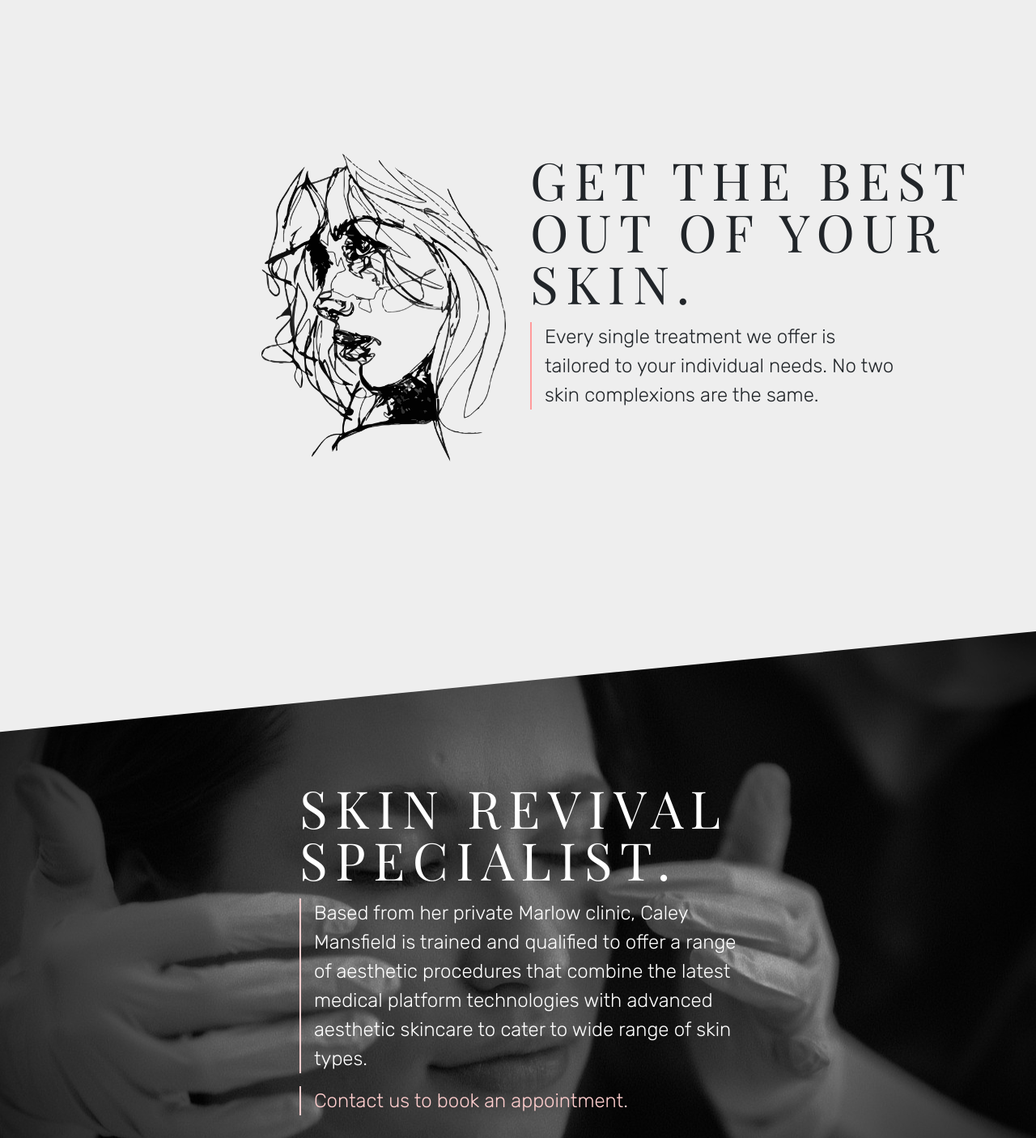
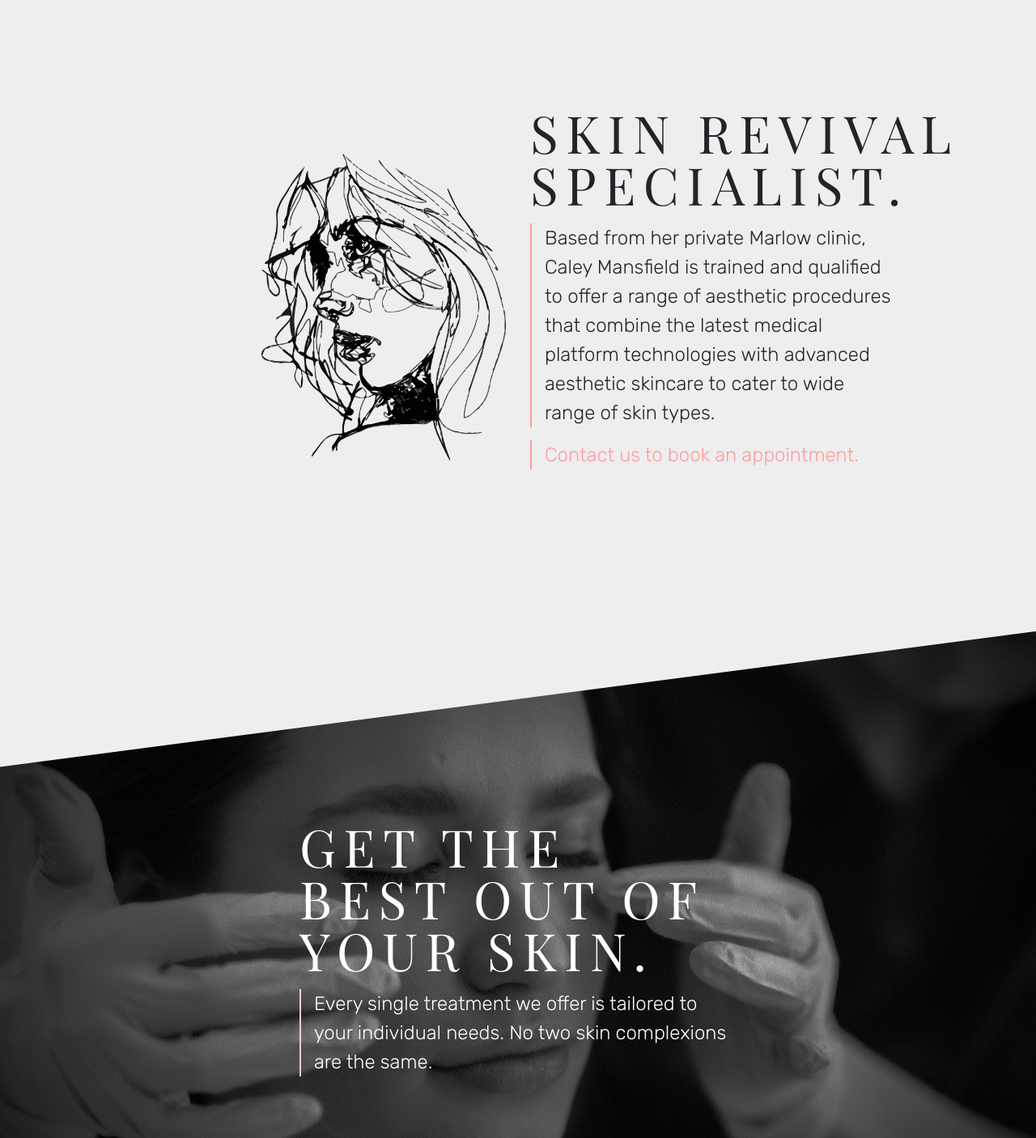
Before and after one commit to Lucamilne/caleymansfieldskincare, a React (Create React App) app: page / in a window 1280 px wide. Shown: the part 660-2066 px from the top of the page at 81% size. Built offline with nearby package versions, Linux system fonts and the light colour scheme; a web font is replaced by a local one.

Commit message:
swapped text around in showcase and introduction components

```diff
--- a/src/Introduction.js
+++ b/src/Introduction.js
@@ -17,8 +17,9 @@ const Introduction = () => {
                     </Col>
                     <Col lg className="column mb-5">
                         <div className="paragraph">
-                            <h1 className="mb-3">Get the best out of your skin.</h1>
-                            <p className="pl-3 mb-3">Every single treatment we offer is tailored to your individual needs. No two skin complexions are the same.</p>
+                            <h1 className="mb-3">Skin Revival Specialist.</h1>
+                            <p className="pl-3 mb-3">Based from her private Marlow clinic, Caley Mansfield is trained and qualified to offer a range of aesthetic procedures that combine the latest medical platform technologies with advanced aesthetic skincare to cater to wide range of skin types.</p>
+                            <p className="pl-3"><a href="https://www.w3schools.com/">Contact us to book an appointment.</a></p>
                         </div>
                     </Col>
                 </Row>
--- a/src/Showcase.js
+++ b/src/Showcase.js
@@ -18,9 +18,8 @@ const Showcase = () => {
                 <Container className="d-flex align-items-center my-5">
                     <Row className="d-flex justify-content-center">
                         <Col lg={6}>
-                            <h1 className="mb-3">Skin Revival Specialist.</h1>
-                            <p className="pl-3">Based from her private Marlow clinic, Caley Mansfield is trained and qualified to offer a range of aesthetic procedures that combine the latest medical platform technologies with advanced aesthetic skincare to cater to wide range of skin types.</p>
-                            <p className="pl-3"><a href="https://www.w3schools.com/">Contact us to book an appointment.</a></p>
+                            <h1 className="mb-3">Get the best out of your skin.</h1>
+                            <p className="pl-3">Every single treatment we offer is tailored to your individual needs. No two skin complexions are the same.</p>
                         </Col>
                     </Row>
                 </Container>
--- a/src/styles/_Introduction.scss
+++ b/src/styles/_Introduction.scss
@@ -9,6 +9,9 @@
     margin: 0;
     font-weight: 100;
     border-left: 2px solid $thirdColor;
+  }
+  a {
+    color: $thirdColor;
   }
   img {
     height: 320px;
```
Also changed, not shown: src/styles/App.css, 1 other file (tests, documents, lock files or other folders).
